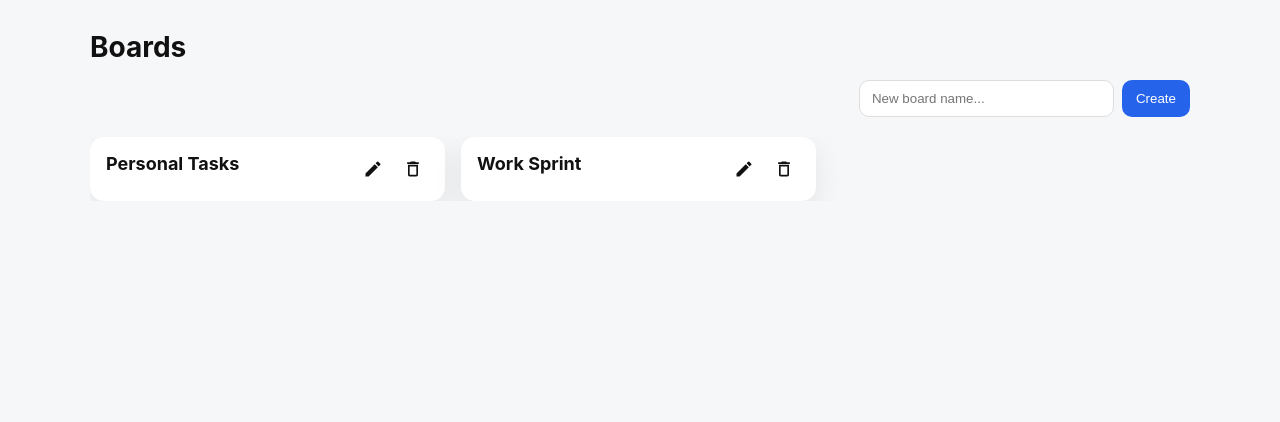
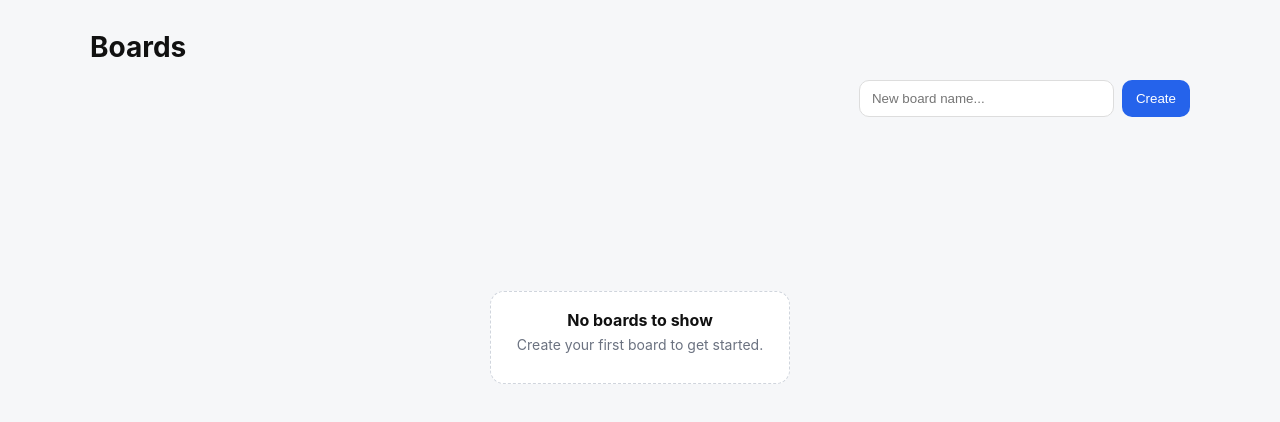
Before and after one commit to AswathyRajM/dnd-react-app, a React (Vite) app: page /boards in a window 1280 px wide. Shown: the top 422 px of the page. Built offline with nearby package versions, Linux system fonts and the light colour scheme.

Commit message:
refactor: rename columns to lists and items to cards

```diff
--- a/src/App.jsx
+++ b/src/App.jsx
@@ -5,16 +5,16 @@ import BoardDetailsPage from "./pages/board/BoardDetails";
 import "./App.css";
 
 const initialBoards = [
-  {
-    id: "b1",
-    name: "Personal Tasks",
-    columns: {},
-  },
-  {
-    id: "b2",
-    name: "Work Sprint",
-    columns: {},
-  },
+  // {
+  //   id: "b1",
+  //   name: "Personal Tasks",
+  //   lists: {},
+  // },
+  // {
+  //   id: "b2",
+  //   name: "Work Sprint",
+  //   lists: {},
+  // },
 ];
 
 export default function App() {
@@ -24,7 +24,7 @@ export default function App() {
     const newBoard = {
       id: crypto.randomUUID(),
       name,
-      columns: {},
+      lists: {},
     };
 
     setBoards((prev) => [newBoard, ...prev]);
@@ -34,9 +34,9 @@ export default function App() {
     setBoards(newBoards);
   };
 
-  const handleUpdateColumns = (boardId, newColumns) => {
+  const handleUpdateLists = (boardId, newLists) => {
     setBoards((prev) =>
-      prev.map((b) => (b.id === boardId ? { ...b, columns: newColumns } : b)),
+      prev.map((b) => (b.id === boardId ? { ...b, lists: newLists } : b)),
     );
   };
 
@@ -60,7 +60,7 @@ export default function App() {
         element={
           <BoardDetailsPage
             boards={boards}
-            handleUpdateColumns={handleUpdateColumns}
+            handleUpdateLists={handleUpdateLists}
           />
         }
       />
--- /dev/null
+++ b/src/components/EmptyState.css
@@ -0,0 +1,44 @@
+.empty_container {
+  display: flex;
+  align-items: center;
+  justify-content: center;
+  height: 100%;
+  min-height: 50vh;
+}
+
+.empty_state {
+  width: 100%;
+  max-width: 300px;
+  padding: 18px;
+  border-radius: 14px;
+  background: #fff;
+  border: 1px dashed #d0d5dd;
+  text-align: center;
+}
+
+.empty_state_title {
+  margin: 0 0 6px;
+  font-size: 16px;
+  font-weight: 700;
+  color: #111;
+}
+
+.empty_state_message {
+  margin: 0 0 12px;
+  font-size: 14px;
+  color: #6b7280;
+}
+
+.empty_state_btn {
+  padding: 10px 14px;
+  border-radius: 10px;
+  border: none;
+  background: #2563eb;
+  color: #fff;
+  cursor: pointer;
+  font-weight: 600;
+}
+
+.empty_state_btn:hover {
+  opacity: 0.9;
+}
--- /dev/null
+++ b/src/components/EmptyState.jsx
@@ -0,0 +1,23 @@
+import "./emptyState.css";
+
+export default function EmptyState({
+  title = "Nothing here",
+  message = "Create something to get started.",
+  actionText,
+  onAction,
+}) {
+  return (
+    <div className="empty_container">
+      <div className="empty_state">
+        <h3 className="empty_state_title">{title}</h3>
+        <p className="empty_state_message">{message}</p>
+
+        {actionText && (
+          <button className="empty_state_btn" onClick={onAction}>
+            {actionText}
+          </button>
+        )}
+      </div>
+    </div>
+  );
+}
--- a/src/pages/board/BoardDetails.css
+++ b/src/pages/board/BoardDetails.css
@@ -12,7 +12,7 @@
   font-weight: 700;
 }
 
-.board_columns {
+.board_lists {
   max-width: 1100px;
   margin: 0 auto;
   display: grid;
--- a/src/pages/board/BoardDetails.jsx
+++ b/src/pages/board/BoardDetails.jsx
@@ -3,6 +3,8 @@ import { useNavigate, useParams } from "react-router-dom";
 import { IoAdd } from "react-icons/io5";
 import "./BoardDetails.css";
 import Dialog from "../../components/Dialog";
+import EmptyState from "../../components/EmptyState";
+import { IoMdArrowBack } from "react-icons/io";
 
 function reorder(list, fromIndex, toIndex) {
   const updated = [...list];
@@ -24,7 +26,7 @@ function moveItem(sourceList, destList, fromIndex, toIndex) {
   };
 }
 
-export default function BoardDetailsPage({ boards, handleUpdateColumns }) {
+export default function BoardDetailsPage({ boards, handleUpdateLists }) {
   const { boardId } = useParams();
   const navigate = useNavigate();
 
@@ -35,7 +37,7 @@ export default function BoardDetailsPage({ boards, handleUpdateColumns }) {
 
   const [dragging, setDragging] = useState(null);
   const [over, setOver] = useState(null);
-  const [columns, setCloumns] = useState(board.columns);
+  const [lists, setCloumns] = useState(board.lists);
   const [newColumnName, setNewColumnName] = useState("");
   const [newItem, setNewItem] = useState("");
   const [addingColumn, setAddingColumn] = useState("");
@@ -46,14 +48,14 @@ export default function BoardDetailsPage({ boards, handleUpdateColumns }) {
     const trimmedName = newColumnName.trim();
     if (!trimmedName) return;
 
-    const updatedColumns = {
-      ...board.columns,
+    const updatedLists = {
+      ...board.lists,
       [trimmedName]: [],
     };
 
-    setCloumns(updatedColumns);
+    setCloumns(updatedLists);
 
-    handleUpdateColumns(board.id, updatedColumns);
+    handleUpdateLists(board.id, updatedLists);
 
     setNewColumnName("");
   };
@@ -84,7 +86,7 @@ export default function BoardDetailsPage({ boards, handleUpdateColumns }) {
     e.preventDefault();
     setOver((prev) => {
       if (!prev || prev.toColumn !== toColumn) {
-        return { toColumn, toIndex: columns[toColumn].length };
+        return { toColumn, toIndex: lists[toColumn].length };
       }
       return prev;
     });
@@ -111,27 +113,27 @@ export default function BoardDetailsPage({ boards, handleUpdateColumns }) {
       }
 
       const updated = {
-        ...columns,
-        [fromColumn]: reorder(columns[fromColumn], fromIndex, toIndex),
+        ...lists,
+        [fromColumn]: reorder(lists[fromColumn], fromIndex, toIndex),
       };
 
-      handleUpdateColumns(board.id, updated);
+      handleUpdateLists(board.id, updated);
     } else {
-      // move between columns
+      // move between lists
       const result = moveItem(
-        columns[fromColumn],
-        columns[toColumn],
+        lists[fromColumn],
+        lists[toColumn],
         fromIndex,
         toIndex,
       );
 
       const updated = {
-        ...columns,
+        ...lists,
         [fromColumn]: result.source,
         [toColumn]: result.destination,
       };
 
-      handleUpdateColumns(board.id, updated);
+      handleUpdateLists(board.id, updated);
     }
 
     setDragging(null);
@@ -156,19 +158,19 @@ export default function BoardDetailsPage({ boards, handleUpdateColumns }) {
 
     handleToggleCreateColumnDialog();
 
-    const items = columns[addingColumn];
+    const items = lists[addingColumn];
     const updatedItems = [
       ...items,
       { id: Date.now().toString(), text: newItem.trim() },
     ];
 
-    const updatedColumns = {
-      ...columns,
+    const updatedLists = {
+      ...lists,
       [addingColumn]: updatedItems,
     };
-    setCloumns(updatedColumns);
+    setCloumns(updatedLists);
 
-    handleUpdateColumns(board.id, updatedColumns);
+    handleUpdateLists(board.id, updatedLists);
   };
 
   return (
@@ -176,8 +178,12 @@ export default function BoardDetailsPage({ boards, handleUpdateColumns }) {
       <div className="boards_container">
         <div className="boards_header">
           <div className="boards_title">
-            <button className="back_btn" onClick={() => navigate("/boards")}>
-              ← Back
+            <button
+              className="back_btn flex"
+              onClick={() => navigate("/boards")}
+            >
+              <IoMdArrowBack />
+              Back
             </button>
             <h1 className="board_name_title">{board.name}</h1>
           </div>
@@ -195,10 +201,15 @@ export default function BoardDetailsPage({ boards, handleUpdateColumns }) {
             </button>
           </form>
         </div>
-
-        <div className="board_columns">
-          {Object.keys(columns).map((colKey) => {
-            const items = columns[colKey];
+        {Object.keys(lists).length === 0 && (
+          <EmptyState
+            title="No items to show"
+            message="Add a new item to this column."
+          />
+        )}
+        <div className="board_lists">
+          {Object.keys(lists).map((colKey) => {
+            const items = lists[colKey];
 
             return (
               <div
--- a/src/pages/board/Home.jsx
+++ b/src/pages/board/Home.jsx
@@ -4,6 +4,7 @@ import "./Home.css";
 import { MdModeEditOutline, MdOutlineDelete } from "react-icons/md";
 import { IoCheckmark, IoClose } from "react-icons/io5";
 import Dialog from "../../components/Dialog";
+import EmptyState from "../../components/EmptyState";
 export default function BoardsPage({
   boards,
   handleCreateBoard,
@@ -80,8 +81,14 @@ export default function BoardsPage({
           </form>
         </div>
 
+        {boards.length === 0 && (
+          <EmptyState
+            title="No boards to show"
+            message="Create your first board to get started."
+          />
+        )}
         <div className="boards_grid">
-          {boards.map((board) => (
+          {boards?.map((board) => (
             <div
               key={board.id}
               className="board_card"
```
